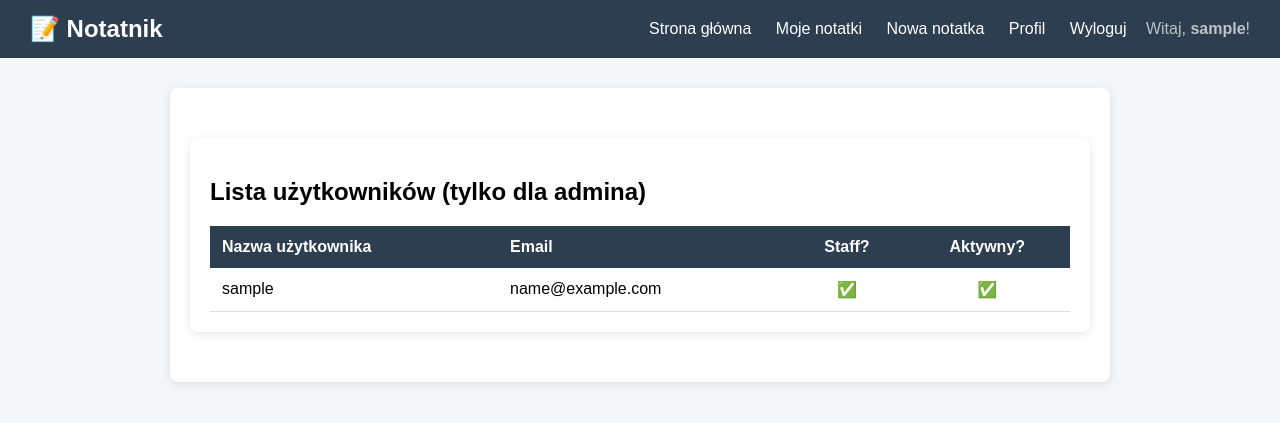
After one commit to Barbekjuuu/aplikacja-Notatnik, a Django app: page /users/ in a window 1280 px wide. The commit adds this page. Shown: the top 423 px of the page. Run offline with Django 5.2, Linux system fonts and the light colour scheme; the visitor is signed in with stand-in values (Sample User, id 1); data comes from the database, SQL or seed files in the repository.

Commit message:
Lekcja 24 - Uwierzytelnianie i autoryzacja użytkowników (Zadania 1-10)

```diff
--- a/notes/templates/base.html
+++ b/notes/templates/base.html
@@ -46,16 +46,54 @@
 
 <div class="header">
     <h1>📝 Notatnik</h1>
+
+    <!-- ===================================================== -->
+    <!-- LEKCJA 24 - ZADANIE 2: DYNAMICZNA NAWIGACJA -->
+    <!-- ===================================================== -->
     <div class="nav">
+
+        <!-- Zawsze widoczne linki -->
         <a href="{% url 'home' %}">Strona główna</a>
         <a href="{% url 'note_list' %}">Moje notatki</a>
         <a href="{% url 'note_create' %}">Nowa notatka</a>
-            <a href="{% url 'account_signup' %}">Rejestracja</a> # lekcja 22 - zadanie 10 - dodajemy link do rejestracji z allauth
-            <a href="{% url 'account_login' %}">Logowanie</a>   #lekcja 22 - zadanie 10 - dodajemy link do logowania z allauth
-            <a href="{% url 'account_logout' %}">Wyloguj</a> # lekcja 22 - zadanie 10 - dodajemy link do wylogowania z allauth
+
+        <!-- ===================================================== -->
+        <!-- Jeśli użytkownik JEST zalogowany -->
+        <!-- ===================================================== -->
+        {% if user.is_authenticated %}
+        <a href="{% url 'profile' %}">Profil</a>
+        <a href="{% url 'account_logout' %}">Wyloguj</a>
+        <span style="margin-left: 15px; color: #bdc3c7;">Witaj, <strong>{{ user.username }}</strong>!</span>
+
+        <!-- ===================================================== -->
+        <!-- Jeśli użytkownik NIE jest zalogowany -->
+        <!-- ===================================================== -->
+        {% else %}
+        <a href="{% url 'account_signup' %}">Rejestracja</a>
+        <a href="{% url 'account_login' %}">Logowanie</a>
+
+        {% endif %}
+
     </div>
 </div>
+
+<!-- ===================================================== -->
+<!-- LEKCJA 24 - ZADANIE 4: Wyświetlanie komunikatów messages -->
+<!-- ===================================================== -->
+{% if messages %}
+    {% for message in messages %}
+        <div style="max-width: 800px; margin: 0 auto 20px; padding: 15px 20px;
+                    background-color: #d4edda; color: #155724; border: 1px solid #c3e6cb;
+                    border-radius: 8px; text-align: center; position: relative;">
+            {{ message }}
+            <span onclick="this.parentElement.style.display='none'"
+                  style="position: absolute; right: 15px; top: 10px; cursor: pointer; font-weight: bold; font-size: 18px;">
+                ×
+            </span>
         </div>
+    {% endfor %}
+{% endif %}
+<!-- ===================================================== -->
 
     <div class="container">
         {% block content %}
--- /dev/null
+++ b/notes/templates/notes/user_list.html
@@ -0,0 +1,32 @@
+{% extends "base.html" %}
+
+{% block content %}
+<div class="container">
+    <h2>Lista użytkowników (tylko dla admina)</h2>
+
+    <table style="width: 100%; border-collapse: collapse; margin-top: 20px;">
+        <thead>
+            <tr style="background: #2c3e50; color: white;">
+                <th style="padding: 12px; text-align: left;">Nazwa użytkownika</th>
+                <th style="padding: 12px; text-align: left;">Email</th>
+                <th style="padding: 12px; text-align: center;">Staff?</th>
+                <th style="padding: 12px; text-align: center;">Aktywny?</th>
+            </tr>
+        </thead>
+        <tbody>
+            {% for user in users %}
+            <tr style="border-bottom: 1px solid #ddd;">
+                <td style="padding: 12px;">{{ user.username }}</td>
+                <td style="padding: 12px;">{{ user.email }}</td>
+                <td style="padding: 12px; text-align: center;">
+                    {% if user.is_staff %}✅{% else %}❌{% endif %}
+                </td>
+                <td style="padding: 12px; text-align: center;">
+                    {% if user.is_active %}✅{% else %}❌{% endif %}
+                </td>
+            </tr>
+            {% endfor %}
+        </tbody>
+    </table>
+</div>
+{% endblock %}
--- a/notes/urls.py
+++ b/notes/urls.py
@@ -1,5 +1,6 @@
 from django.urls import path
 from . import views
+from django.contrib.auth import views as auth_views #zadanie 8 - lekcja 24 - importujemy widoki logowania i wylogowania z django-allauth
 
 urlpatterns = [
     path('', views.home, name='home'),
@@ -14,4 +15,24 @@ urlpatterns = [
     path('notes/<int:pk>/', views.note_detail, name='note_detail'),
     # zadanie 2 - dodanie widoku do filtrowania notatek po kategorii - lekcja 22
     path('category/<int:category_id>/', views.notes_by_category, name='notes_by_category'),
+    # zadanie 3 - dodanie widoku profilu użytkownika - lekcja 24
+    path('profile/', views.profile, name='profile'),
+    path('register/', views.register_view, name='register'), #lekcja 24 - zadanie 6 - dodajemy url dla rejestracji
+    path('login/', views.login_view, name='login'),#lekcja 24 - zadanie 6 - dodajemy url dla logowania
+    path('logout/', views.logout_view, name='logout'),          #lekcja 24 - zadanie 6 - dodajemy url dla wylogowania
+    # ====================== LEKCJA 24 - ZADANIE 8 ======================
+    path('password_change/',
+         auth_views.PasswordChangeView.as_view(
+             template_name='notes/password_change_form.html'
+         ),
+         name='password_change'),
+
+    path('password_change/done/',
+         auth_views.PasswordChangeDoneView.as_view(
+             template_name='notes/password_change_done.html'
+         ),
+         name='password_change_done'),
+
+    # ====================== LEKCJA 24 - ZADANIE 10 ======================
+    path('users/', views.user_list, name='user_list'),
 ]
--- a/notes/views.py
+++ b/notes/views.py
@@ -3,13 +3,18 @@ from django.contrib.auth import login, logout
 from django.contrib.auth.forms import UserCreationForm, AuthenticationForm
 from django.core.paginator import Paginator, EmptyPage, PageNotAnInteger
 from django.db.models import Q # do wyszukiwania notatek po tytule i treści - lekcja 22 - zadanie 6
-
+#zadanie 5 - lekcja 24 - dodajemy dekorator login_required do widoku profilu, aby był dostępny tylko dla zalogowanych użytkowników
+from django.contrib.auth.decorators import login_required # lekcja 24 - zadanie 3 - strona profilu dostępna tylko dla zalogowanych użytkowników
 from .models import Note
 from .forms import NoteForm
-
+from .forms import CustomUserCreationForm # lekcja 24 - zadanie 6 - własny formularz rejestracji z dodatkowym polem email
+#zadanie 10 - lekcja 24 - tylko dla pracowników - dekorator staff_member_required
+from django.contrib.admin.views.decorators import staff_member_required
+from django.contrib.auth.models import User
 
 # ====================== STRONA GŁÓWNA ======================
 # Pokazuje 5 najnowszych notatek - lekcja 22 -zadanie 3
+@login_required #lekcja 24 - zadanie 5 - strona główna dostępna tylko dla zalogowanych użytkowników
 def home(request):
     """Strona główna - pokazuje 5 najnowszych notatek"""
 
@@ -128,13 +133,15 @@ def note_delete(request, pk):
 def register_view(request):
     """Rejestracja nowego użytkownika"""
     if request.method == 'POST':
-        form = UserCreationForm(request.POST)
+        # form = UserCreationForm(request.POST) # lekcja 24 - zadanie 6 - zamieniamy domyślny formularz rejestracji na własny, który zawiera dodatkowe pole email
+        form = CustomUserCreationForm(request.POST)
         if form.is_valid():
             user = form.save()
-            login(request, user)
+            login(request, user) # lekcja 24 - zadanie 9 - automatyczne logowanie po rejestracji
             return redirect('note_list')
     else:
-        form = UserCreationForm()
+        # form = UserCreationForm()# lekcja 24 - zadanie 6 - zamieniamy domyślny formularz rejestracji na własny, który zawiera dodatkowe pole email
+        form = CustomUserCreationForm()
 
     return render(request, 'register.html', {'form': form})
 
@@ -166,3 +173,15 @@ def notes_by_category(request, category_id):
     """Wyświetla wszystkie notatki należące do wybranej kategorii"""
     notes = Note.objects.filter(category_id=category_id).order_by('-created_at')
     return render(request, 'notes/notes_by_category.html', {'notes': notes})
+# ====================== ZADANIE 3 - LEKCJA 24 ======================
+@login_required
+def profile(request):
+    """Strona profilu użytkownika"""
+    return render(request, 'notes/profile.html')
+
+    # ====================== LEKCJA 24 - ZADANIE 10 ======================
+@staff_member_required
+def user_list(request):
+    """Lista wszystkich użytkowników (tylko dla staff)"""
+    users = User.objects.all().order_by('username')
+    return render(request, 'notes/user_list.html', {'users': users})
```
Also changed, not shown: moj_notatnik/settings.py (+3 -7 lines), notes/forms.py (+26 -9 lines), notes/templates/notes/password_change_done.html (added, +9 -0 lines), notes/templates/notes/password_change_form.html (added, +12 -0 lines), notes/templates/notes/profile.html (added, +17 -0 lines). Lines whose indentation alone changed are shown as unchanged.
